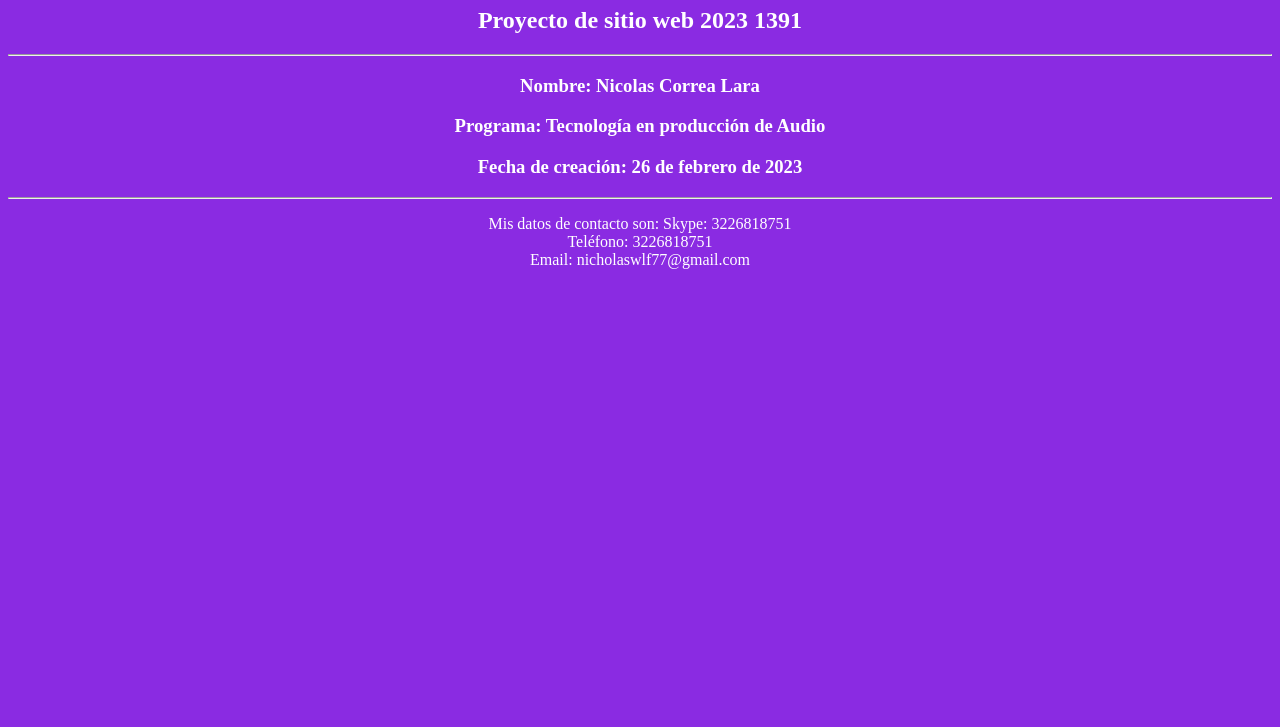
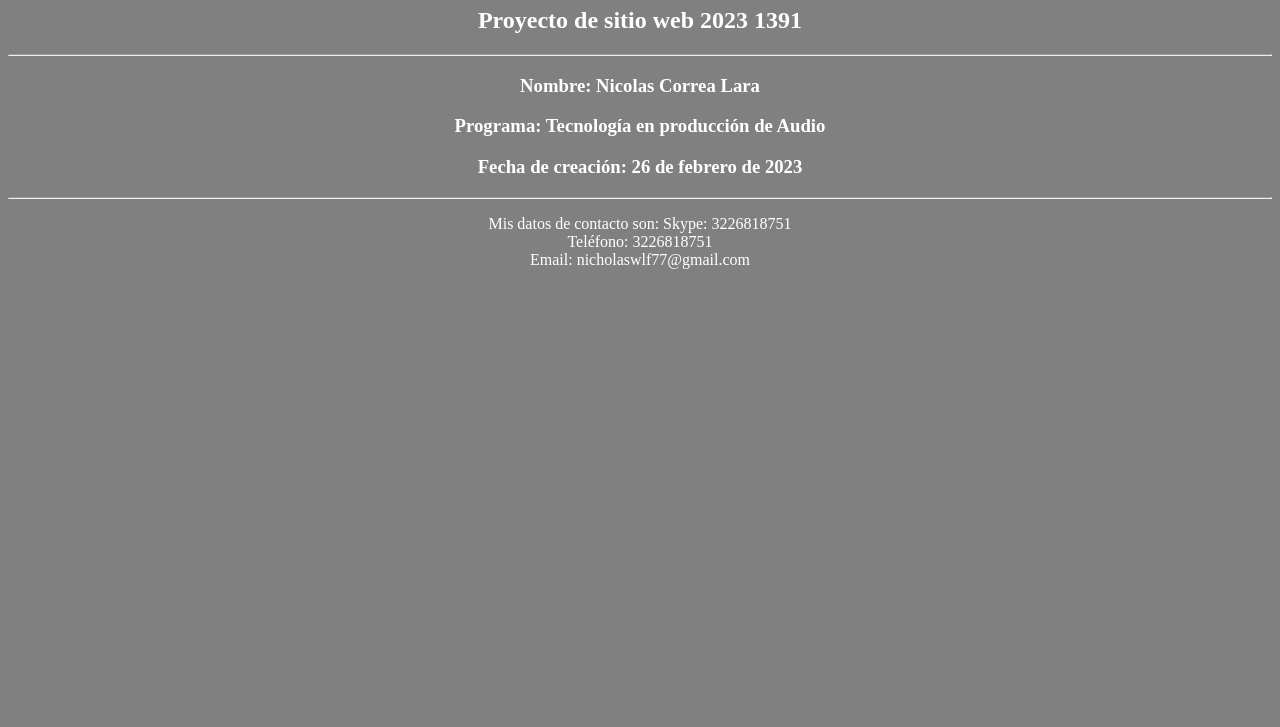
Before and after one commit to NicolasCL7/DSW-NicolasCorrea-1391, a plain HTML site: page index.html in a window 1280 px wide. Shown: the part 73-800 px from the top of the page. Drawn offline with Linux system fonts and the light colour scheme.

Commit message:
Update index.html

```diff
--- a/index.html
+++ b/index.html
@@ -10,7 +10,7 @@
 <style>
     *{
         text-align: center;
-        background-color: blueviolet;
+        background-color: grey;
         color: white;
     }
 </style>
```
